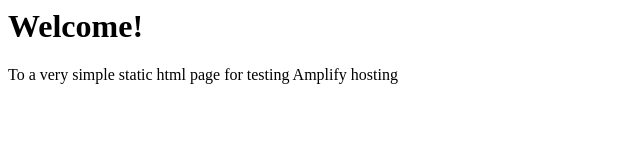
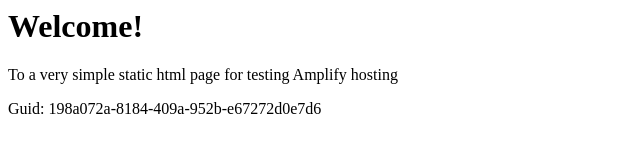
Before and after one commit to aws-aemilia-bah/Github-PR-Commit-Integration-Test-DoNotTouch-GitHubAutoBuildPrPreviewCanaryTest-v1-prod-me-south-1, a website: page src/index.html in a window 1280 px wide. Shown: the whole page, without its empty margins (0-640 px from the left). Drawn offline with Linux system fonts and the light colour scheme.

Commit message:
commit from integ tests

```diff
--- a/src/index.html
+++ b/src/index.html
@@ -1,3 +1,5 @@
+
+
 <html lang="en">
 
 <head>
@@ -10,6 +12,6 @@
 <body>
     <h1>Welcome!</h1>
     <p>To a very simple static html page for testing Amplify hosting</p>
-</body>
+    <p>Guid: 198a072a-8184-409a-952b-e67272d0e7d6</p></body>
 
 </html>
```
